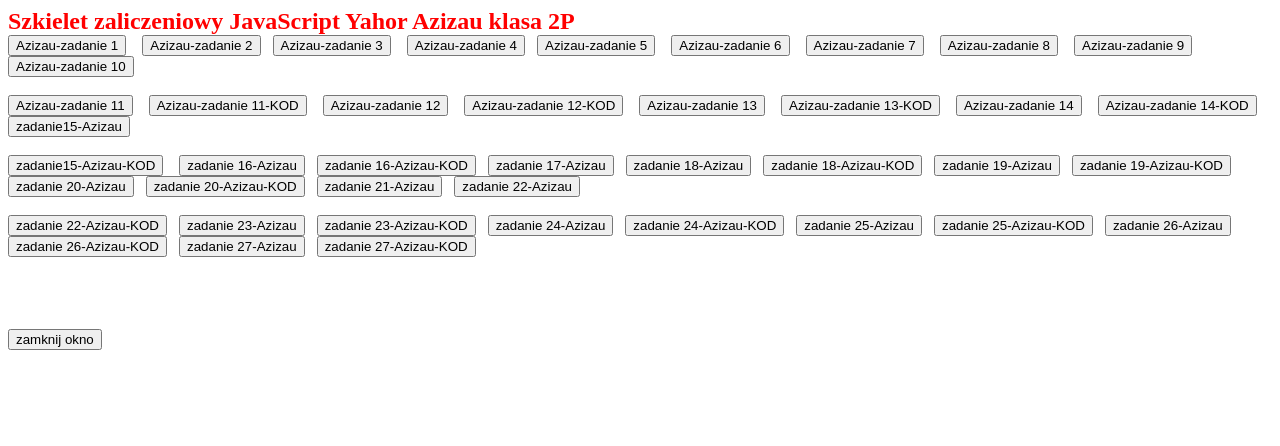
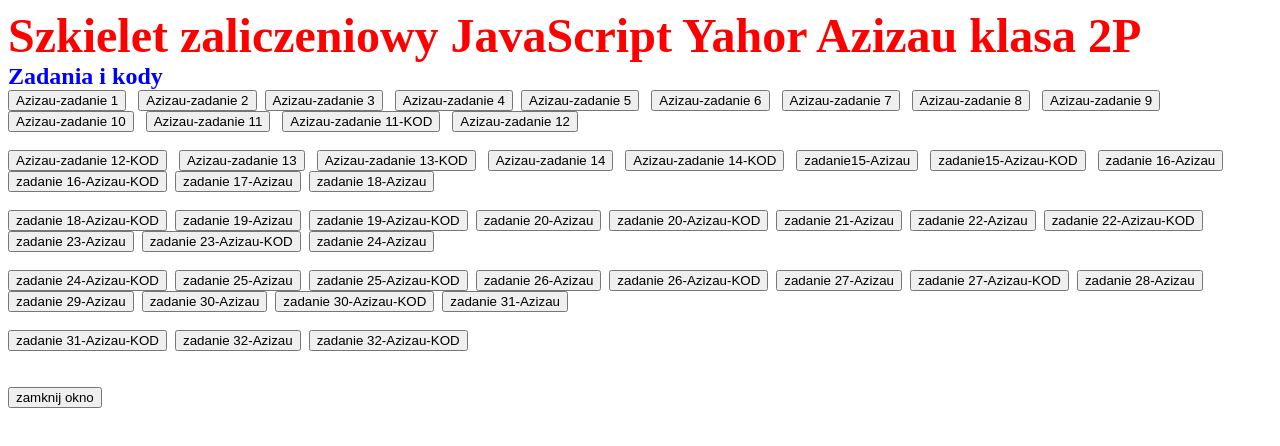
Before and after one commit to Yahor8485/Java_script, a plain HTML site: page index.html in a window 1280 px wide. Drawn offline with Linux system fonts and the light colour scheme.

Commit message:
Update index.html

```diff
--- a/index.html
+++ b/index.html
@@ -1,12 +1,11 @@
-
 
 <html>
      <head>
       <META HTTP-EQUIV="content-type" CONTENT="text/html; CHARSET=iso-8859-2">
             <title> Azizau kl 2P</title>
-
           <script language="JavaScript">
-           document.write("  Szkielet zaliczeniowy JavaScript Yahor Azizau klasa 2P".fontcolor("red").bold().fontsize(5)+"<br>");
+           document.write("  Szkielet zaliczeniowy JavaScript Yahor Azizau klasa 2P".fontcolor("red").bold().fontsize(7)+"<br>");
+           document.write("Zadania i kody".fontcolor("blue").bold().fontsize(5)+"<br>");
            //Zadanie 1
            function WinOpen_z1_Azizau()
                {
@@ -19,7 +18,6 @@
                }
            //Zadanie 4
            function WinOpen_teoria_Azizau()
-
             {
             window.open("aziz_z4_teoria.html","okienko_z4","toolbar=no,directories=no,menubar=no,height=10000,width=15000,top=1000,left=1000");
             }
@@ -28,14 +26,10 @@
                {
           window.open("aziz_z3.html","okienko_z3","toolbar=no,directories=no,menubar=no,height=500,width=500,top=250,left=310");
                }
-
-
-
               function okno_zamknij_Azizau()
                        {
                              window.close()
                        }
-
                        //Zadanie 5
                        function WinOpen_z5_Azizau()
                        {
@@ -114,41 +108,32 @@
                        //Zadanie 16 i kod
                        function WinOpen_z16_Azizau(){
                         window.open("aziz_z16.html" ,"okienko_z16","toolbar=no,directories=no,menubar=no,height=100000,width=100000,top=250,left=50");
-
                        }
                        function WinOpen_z16_kod_Azizau(){
                         window.open("aziz_z16_kod.html" ,"okienko_z16","toolbar=no,directories=no,menubar=no,height=100000,width=100000,top=250,left=50");
-
                        }
                         //Zadanie 17
                         function WinOpen_z17_Azizau(){
                         window.open("aziz_z17.html" ,"okienko_z16","toolbar=no,directories=no,menubar=no,height=100000,width=100000,top=250,left=50");
-
                        }
                        //Zadanie 18 i kod
                        function WinOpen_z18_Azizau(){
                         window.open("aziz_z18.html" ,"okienko_z18","toolbar=no,directories=no,menubar=no,height=100000,width=100000,top=250,left=50");
                        }
-
                        function WinOpen_z18_kod_Azizau(){
                         window.open("aziz_z18_kod.html" ,"okienko_z18","toolbar=no,directories=no,menubar=no,height=100000,width=100000,top=250,left=50");
                        }
-
                        //Zadanie 19 i kod
                        function WinOpen_z19_Azizau(){
                         window.open("aziz_z19.html" ,"okienko_z18","toolbar=no,directories=no,menubar=no,height=100000,width=100000,top=250,left=50");
                        }
-
                        function WinOpen_z19_kod_Azizau(){
                         window.open("aziz_z19_kod.html" ,"okienko_z18","toolbar=no,directories=no,menubar=no,height=100000,width=100000,top=250,left=50");
                        }
-
                          //Zadanie 20 i kod
                          function WinOpen_z20_Azizau(){
                         window.open("aziz_z20.html" ,"okienko_z20","toolbar=no,directories=no,menubar=no,height=100000,width=100000,top=250,left=50");
                        }
-
-
                        function WinOpen_z20_kod_Azizau(){
                         window.open("aziz_z20_kod.html" ,"okienko_z20","toolbar=no,directories=no,menubar=no,height=100000,width=100000,top=250,left=50");
                        }
@@ -159,17 +144,14 @@
                        //Zadanie 22 i kod
                        function WinOpen_z22_Azizau(){
                         window.open("aziz_z22.html","okienko_z22","toolbar=no,directories=no,menubar=no,height=100000,width=100000,top=250,left=50");
-
                        }
                        function WinOpen_z22_kod_Azizau(){
                         window.open("aziz_z22_kod.html","okienko_z22","toolbar=no,directories=no,menubar=no,height=100000,width=100000,top=250,left=50");
-
                        }
                         //Zadanie 23 i kod
                         function WinOpen_z23_Azizau(){
                         window.open("aziz_z23.html" ,"okienko_z23","toolbar=no,directories=no,menubar=no,height=100000,width=100000,top=250,left=50");
                        }
-
                        function WinOpen_z23_kod_Azizau(){
                         window.open("aziz_z23_kod.html" ,"okienko_z23","toolbar=no,directories=no,menubar=no,height=100000,width=100000,top=250,left=50");
                        }
@@ -177,7 +159,6 @@
                        function WinOpen_z24_Azizau(){
                         window.open("aziz_z24.html" ,"okienko_z24","toolbar=no,directories=no,menubar=no,height=100000,width=100000,top=250,left=50");
                        }
-
                        function WinOpen_z24_kod_Azizau(){
                         window.open("aziz_z24_kod.html" ,"okienko_z24","toolbar=no,directories=no,menubar=no,height=100000,width=100000,top=250,left=50");
                        }
@@ -187,7 +168,6 @@
                       }
                       function WinOpen_z25_kod_Azizau() {
                         window.open("aziz_z25_kod.html","okienko_25","toolbar=no,directories=no,menubar=no,height=100000,width=100000,top=250,left=50")
-
                       }
                       //Zadanie 26 i kod
                       function WinOpen_z26_Azizau(){
@@ -195,7 +175,6 @@
                       }
                       function WinOpen_z26_kod_Azizau() {
                         window.open("aziz_z26_kod.html","okienko_26","toolbar=no,directories=no,menubar=no,height=100000,width=100000,top=250,left=50")
-
                       }
                        //Zadanie 27 i kod
                        function WinOpen_z27_Azizau(){
@@ -203,98 +182,124 @@
                       }
                       function WinOpen_z27_kod_Azizau() {
                         window.open("aziz_z27_kod.html","okienko_27","toolbar=no,directories=no,menubar=no,height=100000,width=100000,top=250,left=50")
-
+                      }
+                      //Zadanie 28 i kod
+                      function WinOpen_z28_Azizau(){
+                        window.open("aziz_z28.html","okienko_28","toolbar=no,directories=no,menubar=no,height=100000,width=100000,top=250,left=50");
+                      }
+                      //Zadanie 29 i kod
+                      function WinOpen_z29_Azizau(){
+                        window.open("aziz_z29.html","okienko_29","toolbar=no,directories=no,menubar=no,height=100000,width=100000,top=250,left=50");
+                      }
+                      //Zadanie 30 i kod
+                       function WinOpen_z30_Azizau(){
+                        window.open("aziz_z30.html","okienko_30","toolbar=no,directories=no,menubar=no,height=100000,width=100000,top=250,left=50");
+                      }
+                      function WinOpen_z30_kod_Azizau() {
+                        window.open("aziz_z30_kod.html","okienko_30","toolbar=no,directories=no,menubar=no,height=100000,width=100000,top=250,left=50")
+                      }
+                      //Zadanie 31 i kod
+                      function WinOpen_z31_Azizau(){
+                        window.open("aziz_z31.html","okienko_31","toolbar=no,directories=no,menubar=no,height=100000,width=100000,top=250,left=50");
+                      }
+                      function WinOpen_z31_kod_Azizau() {
+                        window.open("aziz_z31_kod.html","okienko_31","toolbar=no,directories=no,menubar=no,height=100000,width=100000,top=250,left=50")
+                      }
+                      //Zadanie 32 i kod
+                       function WinOpen_z32_Azizau(){
+                        window.open("aziz_z32.html","okienko_32","toolbar=no,directories=no,menubar=no,height=100000,width=100000,top=250,left=50");
+                      }
+                      function WinOpen_z32_kod_Azizau() {
+                        window.open("aziz_z32_kod.html","okienko_32","toolbar=no,directories=no,menubar=no,height=100000,width=100000,top=250,left=50")
                       }
           </script>
           </script>
-
           </script>
       </head>
 <body>
    <form>
       <!--Zadanie 1-->
-      <input type="button" name="zadanie1" value="Azizau-zadanie 1" onclick="WinOpen_z1_Azizau(' ')"> &nbsp;&nbsp;
+      <input type="button" name="zadanie1" value="Azizau-zadanie 1" onclick="WinOpen_z1_Azizau(' ')"> &nbsp;
       <!--Zadanie 2-->
-      <input type="button"  name=" zadanie 2" value="Azizau-zadanie 2" onclick="WinOpen_z2_Azizau(' ')">&nbsp;&nbsp;
+      <input type="button"  name=" zadanie 2" value="Azizau-zadanie 2" onclick="WinOpen_z2_Azizau(' ')">&nbsp;
          <!--Zadanie 3-->
-        <input type="button" name="zadanie3" value="Azizau-zadanie 3" onclick="WinOpen_z3_Azizau(' ')"> &nbsp;&nbsp;
+        <input type="button" name="zadanie3" value="Azizau-zadanie 3" onclick="WinOpen_z3_Azizau(' ')"> &nbsp;
           <!--Zadanie 4-->
-        <input type="button" name="teoria" value="Azizau-zadanie 4" onclick="WinOpen_teoria_Azizau(' ')">&nbsp;&nbsp;
+        <input type="button" name="teoria" value="Azizau-zadanie 4" onclick="WinOpen_teoria_Azizau(' ')">&nbsp;
           <!--Zadanie 5-->
-        <input type="button" name="zadanie5" value="Azizau-zadanie 5" onclick="WinOpen_z5_Azizau(' ')"> &nbsp;&nbsp;
+        <input type="button" name="zadanie5" value="Azizau-zadanie 5" onclick="WinOpen_z5_Azizau(' ')"> &nbsp;
            <!--Zadanie 6-->
-           <input type="button" name="zadanie6" value="Azizau-zadanie 6" onclick="WinOpen_z6_Azizau(' ')"> &nbsp;&nbsp;
+           <input type="button" name="zadanie6" value="Azizau-zadanie 6" onclick="WinOpen_z6_Azizau(' ')"> &nbsp;
            <!--Zadanie 7-->
-           <input type="button" name="zadanie7" value="Azizau-zadanie 7" onclick="WinOpen_z7_Azizau(' ')"> &nbsp;&nbsp;
+           <input type="button" name="zadanie7" value="Azizau-zadanie 7" onclick="WinOpen_z7_Azizau(' ')"> &nbsp;
            <!--Zadanie 8-->
-           <input type="button" name="zadanie8" value="Azizau-zadanie 8" onclick="WinOpen_z8_Azizau(' ')"> &nbsp;&nbsp;
+           <input type="button" name="zadanie8" value="Azizau-zadanie 8" onclick="WinOpen_z8_Azizau(' ')"> &nbsp;
            <!--Zadanie 9-->
-           <input type="button" name="zadanie9" value="Azizau-zadanie 9" onclick="WinOpen_z9_Azizau(' ')"> &nbsp;&nbsp;
+           <input type="button" name="zadanie9" value="Azizau-zadanie 9" onclick="WinOpen_z9_Azizau(' ')"> &nbsp;
            <!--Zadanie 10-->
-           <input type="button" name="zadanie10" value="Azizau-zadanie 10" onclick="WinOpen_z10_Azizau(' ')"> &nbsp;&nbsp;<br><br>
+           <input type="button" name="zadanie10" value="Azizau-zadanie 10" onclick="WinOpen_z10_Azizau(' ')"> &nbsp;
            <!--Zadanie 11 i kod -->
-           <input type="button" name="zadanie11" value="Azizau-zadanie 11" onclick="WinOpen_z11_Azizau(' ')"> &nbsp;&nbsp;
-
-           <input type="button" name="zadanie11kod" value="Azizau-zadanie 11-KOD" onclick="WinOpen_z11_kod_Azizau(' ')"> &nbsp;&nbsp;
+           <input type="button" name="zadanie11" value="Azizau-zadanie 11" onclick="WinOpen_z11_Azizau(' ')"> &nbsp;
+           <input type="button" name="zadanie11kod" value="Azizau-zadanie 11-KOD" onclick="WinOpen_z11_kod_Azizau(' ')"> &nbsp;
            <!--Zadanie 12 i kod -->
-           <input type="button" name="zadanie12" value="Azizau-zadanie 12" onclick="WinOpen_z12_Azizau(' ')"> &nbsp;&nbsp;
-           <input type="button" name="zadanie12kod" value="Azizau-zadanie 12-KOD" onclick="WinOpen_z12_kodAzizau(' ')"> &nbsp;&nbsp;
+           <input type="button" name="zadanie12" value="Azizau-zadanie 12" onclick="WinOpen_z12_Azizau(' ')"> &nbsp;<br><br>
+           <input type="button" name="zadanie12kod" value="Azizau-zadanie 12-KOD" onclick="WinOpen_z12_kodAzizau(' ')"> &nbsp;
            <!--Zadanie 13 i kod -->
-           <input type="button" name="zadanie13" value="Azizau-zadanie 13" onclick="WinOpen_z13_Azizau(' ')"> &nbsp;&nbsp;
-           <input type="button" name="zadanie13kod" value="Azizau-zadanie 13-KOD" onclick="WinOpen_z13_kod_Azizau(' ')"> &nbsp;&nbsp;
+           <input type="button" name="zadanie13" value="Azizau-zadanie 13" onclick="WinOpen_z13_Azizau(' ')"> &nbsp;
+           <input type="button" name="zadanie13kod" value="Azizau-zadanie 13-KOD" onclick="WinOpen_z13_kod_Azizau(' ')"> &nbsp;
            <!--Zadanie 14 i kod-->
-          <input type="button" name="zadanie14" value="Azizau-zadanie 14" onclick="WinOpen_z14_Azizau(' ')"> &nbsp;&nbsp;
-          <input type="button" name="zadanie14kod" value="Azizau-zadanie 14-KOD" onclick="WinOpen_z14_kod_Azizau(' ')"> &nbsp;&nbsp;
+          <input type="button" name="zadanie14" value="Azizau-zadanie 14" onclick="WinOpen_z14_Azizau(' ')"> &nbsp;
+          <input type="button" name="zadanie14kod" value="Azizau-zadanie 14-KOD" onclick="WinOpen_z14_kod_Azizau(' ')"> &nbsp;
            <!--Zadanie 15 i kod-->
-           <input type="button" name="zadanie15" value="zadanie15-Azizau" onclick="WinOpen_z15_Azizau(' ')"> &nbsp;&nbsp;<br><br>
-           <input type="button" name="zadanie15" value="zadanie15-Azizau-KOD" onclick="WinOpen_z15_kod_Azizau(' ')"> &nbsp;&nbsp;
+           <input type="button" name="zadanie15" value="zadanie15-Azizau" onclick="WinOpen_z15_Azizau(' ')"> &nbsp;
+           <input type="button" name="zadanie15" value="zadanie15-Azizau-KOD" onclick="WinOpen_z15_kod_Azizau(' ')"> &nbsp;
        <!--Zadanie 16 i kod -->
-       <input type="button" name="zadanie 16" value="zadanie 16-Azizau" onclick="WinOpen_z16_Azizau(' ')">&nbsp;&nbsp;
-       <input type="button" name="zadanie 16" value="zadanie 16-Azizau-KOD" onclick="WinOpen_z16_kod_Azizau(' ')">&nbsp;&nbsp;
+       <input type="button" name="zadanie 16" value="zadanie 16-Azizau" onclick="WinOpen_z16_Azizau(' ')">&nbsp;
+       <input type="button" name="zadanie 16" value="zadanie 16-Azizau-KOD" onclick="WinOpen_z16_kod_Azizau(' ')">&nbsp;
        <!--Zadanie 17 i kod -->
-       <input type="button" name="zadanie 17" value="zadanie 17-Azizau" onclick="WinOpen_z17_Azizau(' ')">&nbsp;&nbsp;
+       <input type="button" name="zadanie 17" value="zadanie 17-Azizau" onclick="WinOpen_z17_Azizau(' ')">&nbsp;
        <!--Zadanie 18 i kod -->
-       <input type="button" name="zadanie 18" value="zadanie 18-Azizau" onclick="WinOpen_z18_Azizau(' ')">&nbsp;&nbsp;
-       <input type="button" name="zadanie 18" value="zadanie 18-Azizau-KOD" onclick="WinOpen_z18_kod_Azizau(' ')">&nbsp;&nbsp;
+       <input type="button" name="zadanie 18" value="zadanie 18-Azizau" onclick="WinOpen_z18_Azizau(' ')">&nbsp;<br><br>
+       <input type="button" name="zadanie 18" value="zadanie 18-Azizau-KOD" onclick="WinOpen_z18_kod_Azizau(' ')">&nbsp;
        <!--Zadanie 19 i kod -->
-       <input type="button" name="zadanie 19" value="zadanie 19-Azizau" onclick="WinOpen_z19_Azizau(' ')">&nbsp;&nbsp;
-       <input type="button" name="zadanie 19" value="zadanie 19-Azizau-KOD" onclick="WinOpen_z19_kod_Azizau(' ')">&nbsp;&nbsp;
+       <input type="button" name="zadanie 19" value="zadanie 19-Azizau" onclick="WinOpen_z19_Azizau(' ')">&nbsp;
+       <input type="button" name="zadanie 19" value="zadanie 19-Azizau-KOD" onclick="WinOpen_z19_kod_Azizau(' ')">&nbsp;
        <!--Zadanie 20 i kod -->
-       <input type="button" name="zadanie 20" value="zadanie 20-Azizau" onclick="WinOpen_z20_Azizau(' ')">&nbsp;&nbsp;
-       <input type="button" name="zadanie 20" value="zadanie 20-Azizau-KOD" onclick="WinOpen_z20_kod_Azizau(' ')">&nbsp;&nbsp;
+       <input type="button" name="zadanie 20" value="zadanie 20-Azizau" onclick="WinOpen_z20_Azizau(' ')">&nbsp;
+       <input type="button" name="zadanie 20" value="zadanie 20-Azizau-KOD" onclick="WinOpen_z20_kod_Azizau(' ')">&nbsp;
        <!--Zadanie 21 i kod -->
-       <input type="button" name="zadanie 21" value="zadanie 21-Azizau" onclick="WinOpen_z21_Azizau(' ')">&nbsp;&nbsp;
+       <input type="button" name="zadanie 21" value="zadanie 21-Azizau" onclick="WinOpen_z21_Azizau(' ')">&nbsp;
        <!--Zadanie 22 i kod -->
-       <input type="button" name="zadanie 22" value="zadanie 22-Azizau" onclick="WinOpen_z22_Azizau(' ')">&nbsp;&nbsp;<br><br>
-       <input type="button" name="zadanie 22" value="zadanie 22-Azizau-KOD" onclick="WinOpen_z22_kod_Azizau(' ')">&nbsp;&nbsp;
+       <input type="button" name="zadanie 22" value="zadanie 22-Azizau" onclick="WinOpen_z22_Azizau(' ')">&nbsp;
+       <input type="button" name="zadanie 22" value="zadanie 22-Azizau-KOD" onclick="WinOpen_z22_kod_Azizau(' ')">&nbsp;
        <!--Zadanie 23 i kod -->
-       <input type="button" name="zadanie 23" value="zadanie 23-Azizau" onclick="WinOpen_z23_Azizau(' ')">&nbsp;&nbsp;
-       <input type="button" name="zadanie 23" value="zadanie 23-Azizau-KOD" onclick="WinOpen_z23_kod_Azizau(' ')">&nbsp;&nbsp;
+       <input type="button" name="zadanie 23" value="zadanie 23-Azizau" onclick="WinOpen_z23_Azizau(' ')">&nbsp;
+       <input type="button" name="zadanie 23" value="zadanie 23-Azizau-KOD" onclick="WinOpen_z23_kod_Azizau(' ')">&nbsp;
        <!--Zadanie 24 i kod -->
-       <input type="button" name="zadanie 24" value="zadanie 24-Azizau" onclick="WinOpen_z24_Azizau(' ')">&nbsp;&nbsp;
-       <input type="button" name="zadanie 24" value="zadanie 24-Azizau-KOD" onclick="WinOpen_z24_kod_Azizau(' ')">&nbsp;&nbsp;
+       <input type="button" name="zadanie 24" value="zadanie 24-Azizau" onclick="WinOpen_z24_Azizau(' ')">&nbsp;<br><br>
+       <input type="button" name="zadanie 24" value="zadanie 24-Azizau-KOD" onclick="WinOpen_z24_kod_Azizau(' ')">&nbsp;
        <!--Zadanie 25 i kod -->
-       <input type="button" name="zadanie 25" value="zadanie 25-Azizau" onclick="WinOpen_z25_Azizau(' ')">&nbsp;&nbsp;
-       <input type="button" name="zadanie 25" value="zadanie 25-Azizau-KOD" onclick="WinOpen_z25_kod_Azizau(' ')">&nbsp;&nbsp;
+       <input type="button" name="zadanie 25" value="zadanie 25-Azizau" onclick="WinOpen_z25_Azizau(' ')">&nbsp;
+       <input type="button" name="zadanie 25" value="zadanie 25-Azizau-KOD" onclick="WinOpen_z25_kod_Azizau(' ')">&nbsp;
        <!--Zadanie 26 i kod -->
-       <input type="button" name="zadanie 26" value="zadanie 26-Azizau" onclick="WinOpen_z26_Azizau(' ')">&nbsp;&nbsp;
-       <input type="button" name="zadanie 26" value="zadanie 26-Azizau-KOD" onclick="WinOpen_z26_kod_Azizau(' ')">&nbsp;&nbsp;
+       <input type="button" name="zadanie 26" value="zadanie 26-Azizau" onclick="WinOpen_z26_Azizau(' ')">&nbsp;
+       <input type="button" name="zadanie 26" value="zadanie 26-Azizau-KOD" onclick="WinOpen_z26_kod_Azizau(' ')">&nbsp;
        <!--Zadanie 27 i kod -->
-       <input type="button" name="zadanie 27" value="zadanie 27-Azizau" onclick="WinOpen_z27_Azizau(' ')">&nbsp;&nbsp;
-       <input type="button" name="zadanie 27" value="zadanie 27-Azizau-KOD" onclick="WinOpen_z27_kod_Azizau(' ')">&nbsp;&nbsp;<br><br>
-
-
-
-
-
-
-
-
-
-
-
-
-
+       <input type="button" name="zadanie 27" value="zadanie 27-Azizau" onclick="WinOpen_z27_Azizau(' ')">&nbsp;
+       <input type="button" name="zadanie 27" value="zadanie 27-Azizau-KOD" onclick="WinOpen_z27_kod_Azizau(' ')">&nbsp;
+       <!--Zadanie 28 i kod -->
+       <input type="button" name="zadanie 28" value="zadanie 28-Azizau" onclick="WinOpen_z28_Azizau(' ')">&nbsp;
+       <!--Zadanie 29 i kod -->
+       <input type="button" name="zadanie 29" value="zadanie 29-Azizau" onclick="WinOpen_z29_Azizau(' ')">&nbsp;
+       <!--Zadanie 30 i kod -->
+       <input type="button" name="zadanie 30" value="zadanie 30-Azizau" onclick="WinOpen_z30_Azizau(' ')">&nbsp;
+       <input type="button" name="zadanie 30" value="zadanie 30-Azizau-KOD" onclick="WinOpen_z30_kod_Azizau(' ')">&nbsp;
+       <!--Zadanie 31 i kod -->
+       <input type="button" name="zadanie 31" value="zadanie 31-Azizau" onclick="WinOpen_z31_Azizau(' ')">&nbsp;<br><br>
+       <input type="button" name="zadanie 31" value="zadanie 31-Azizau-KOD" onclick="WinOpen_z31_kod_Azizau(' ')">&nbsp;
+       <!--Zadanie 32 i kod -->
+       <input type="button" name="zadanie 32" value="zadanie 32-Azizau" onclick="WinOpen_z32_Azizau(' ')">&nbsp;
+       <input type="button" name="zadanie 32" value="zadanie 32-Azizau-KOD" onclick="WinOpen_z32_kod_Azizau(' ')">&nbsp;
           <!--Przycisk zamykania-->
        <br><br><br> <input type="button" value="zamknij okno" onclick="okno_zamknij_Azizau()"/>
 
```
